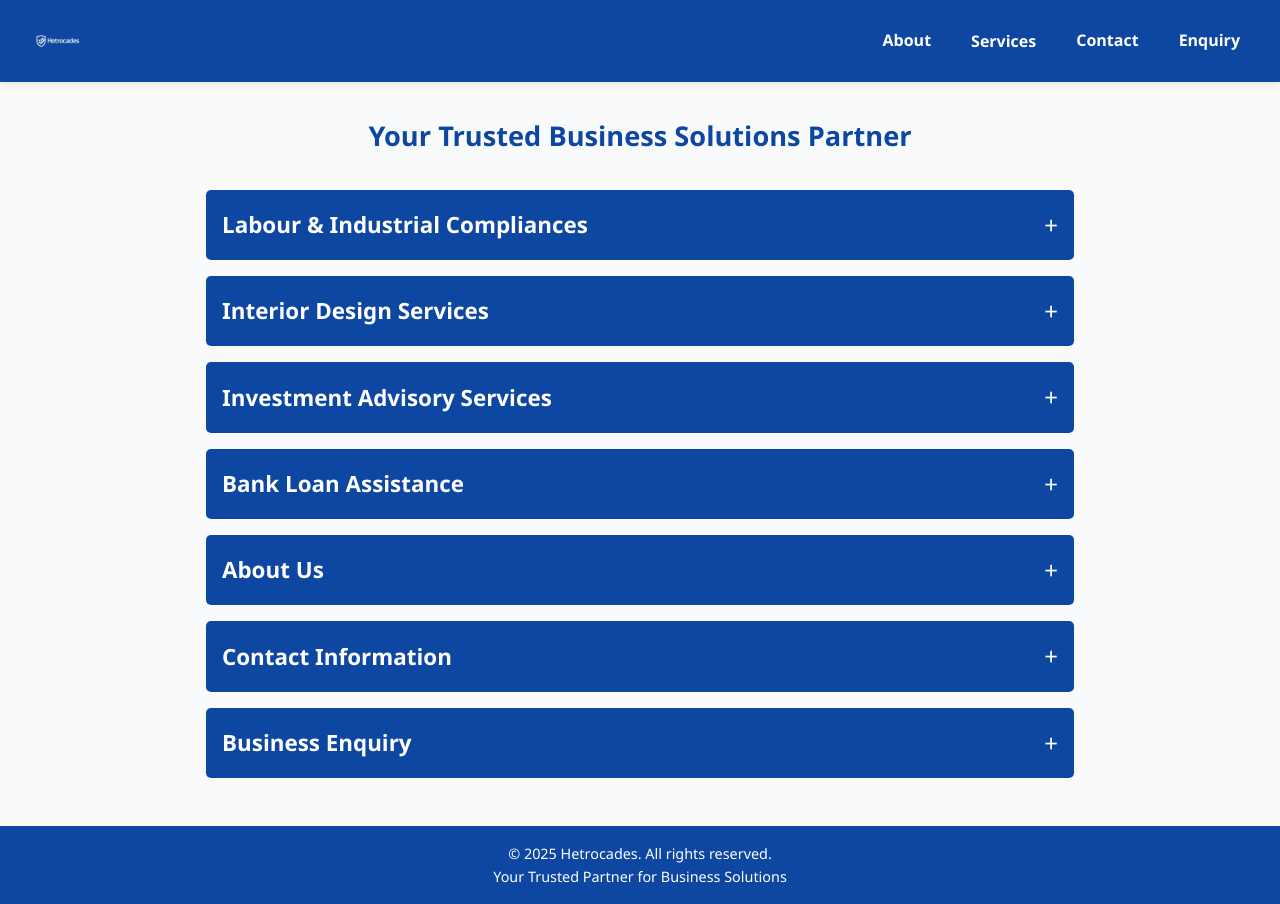
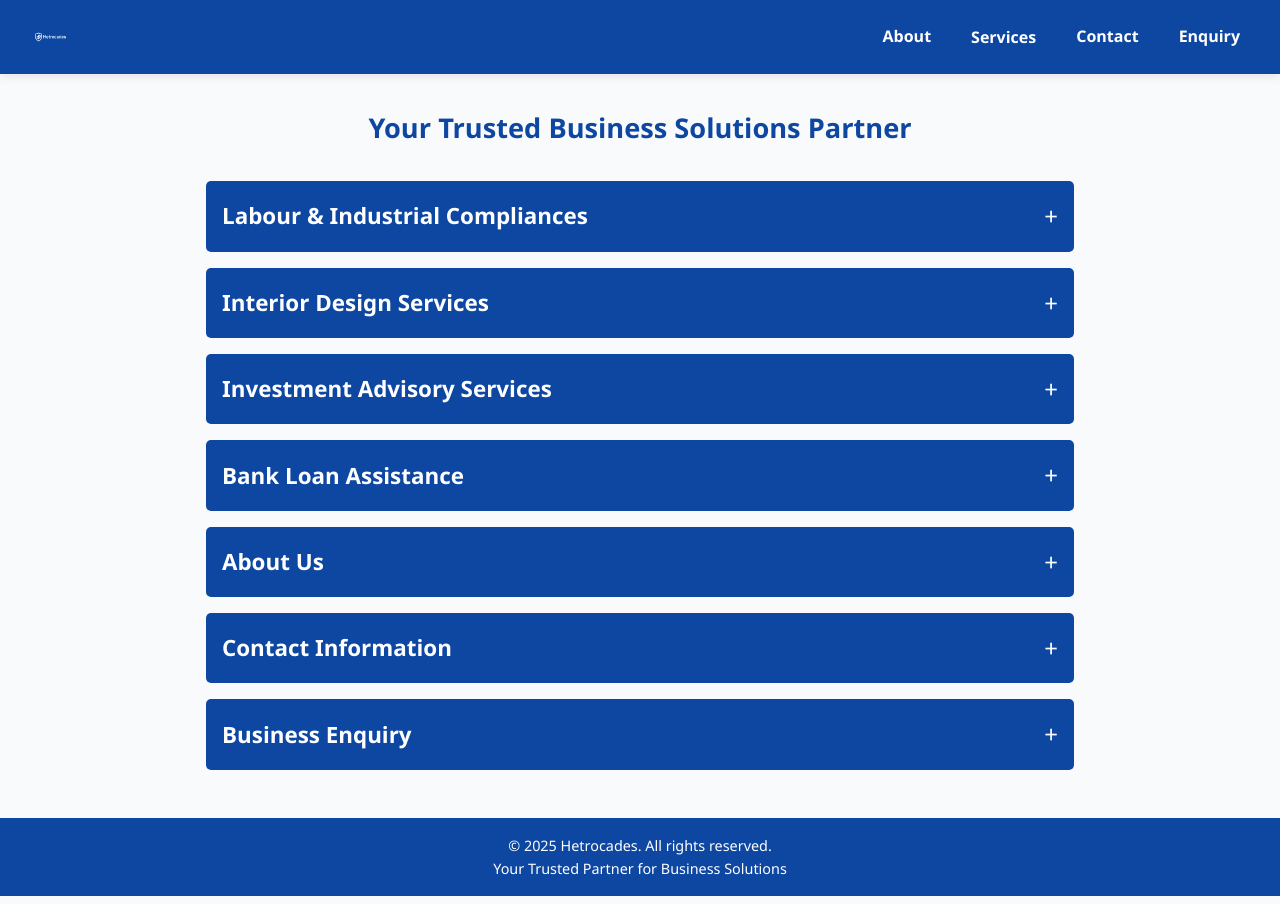
Before and after one commit to Santhoshh96/hetrocades.online, a plain HTML site: page index.html in a window 1280 px wide. Drawn offline with Linux system fonts and the light colour scheme.

Commit message:
Update index.html

```diff
--- a/index.html
+++ b/index.html
@@ -426,7 +426,7 @@
 
 <header>
   <div style="display: flex; align-items: center;">
-    <img src="images/logo.png" alt="Hetrocades Logo" class="logo" style="height: 50px;" />
+    <img src="images/logo.png" alt="Hetrocades Logo" style="height: 36px;" />
   </div>
 
   <nav>
```
